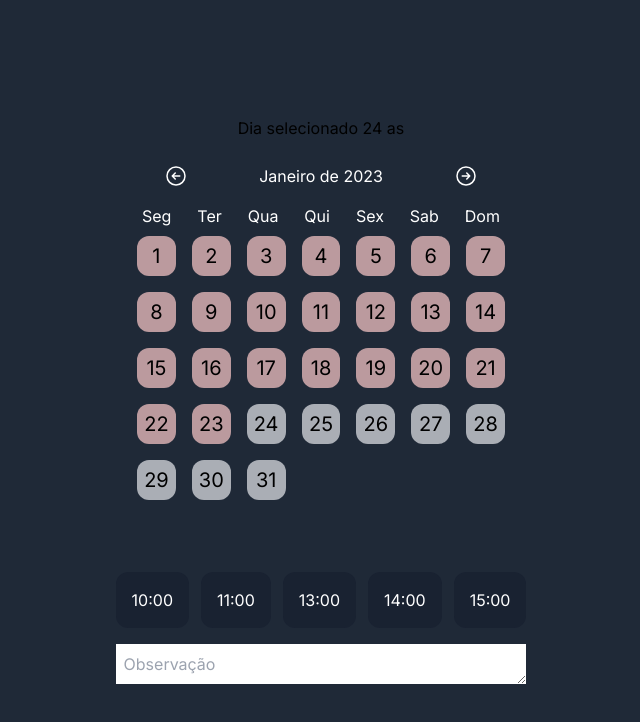
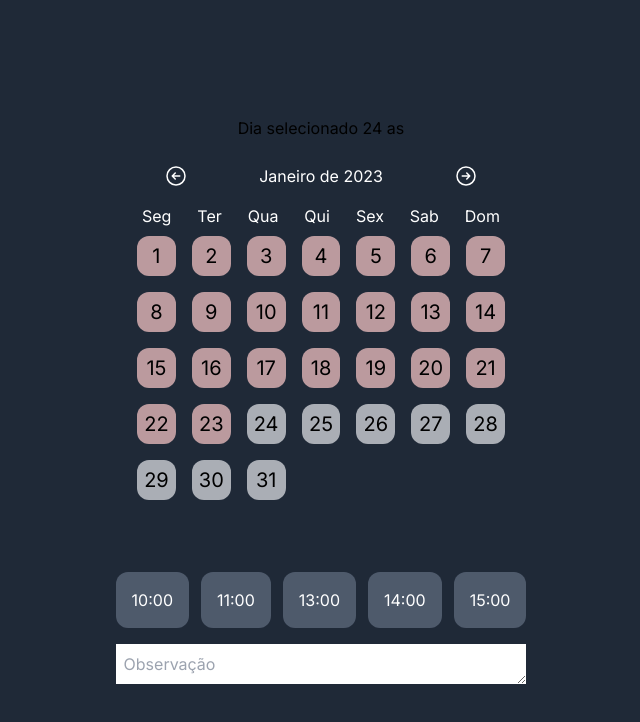
Before and after one commit to alissonpeixer/your-time, a Next.js app: page /schedule in a window 1280 px wide. Both pictures are taken after a click on the button "24". Shown: the top 722 px of the page, without its empty margins (319-959 px from the left). Built offline with nearby package versions, Linux system fonts and the light colour scheme.

Commit message:
feat: selected day

```diff
--- a/src/pages/schedule/index.tsx
+++ b/src/pages/schedule/index.tsx
@@ -26,10 +26,16 @@ const Schedule = () => {
                                 {hors.map((hours, index) => (
                                     <button
                                         key={index}
-                                        className="
-                                            transition-all bg-slate-900/[0.4]
-                                            p-4 rounded-xl hover:bg-slate-900
-                                        "
+                                        className={`
+                                            transition-all p-4 rounded-xl
+                                            hover:bg-slate-900
+                                            ${hours === hoursSelect ?
+                                                'bg-slate-900'
+                                                :
+                                                'bg-slate-400/[0.4]'
+                                            }
+
+                                        `}
                                         onClick={() => setCurrentHours(hours)}
                                     >
                                         {hours}
```
